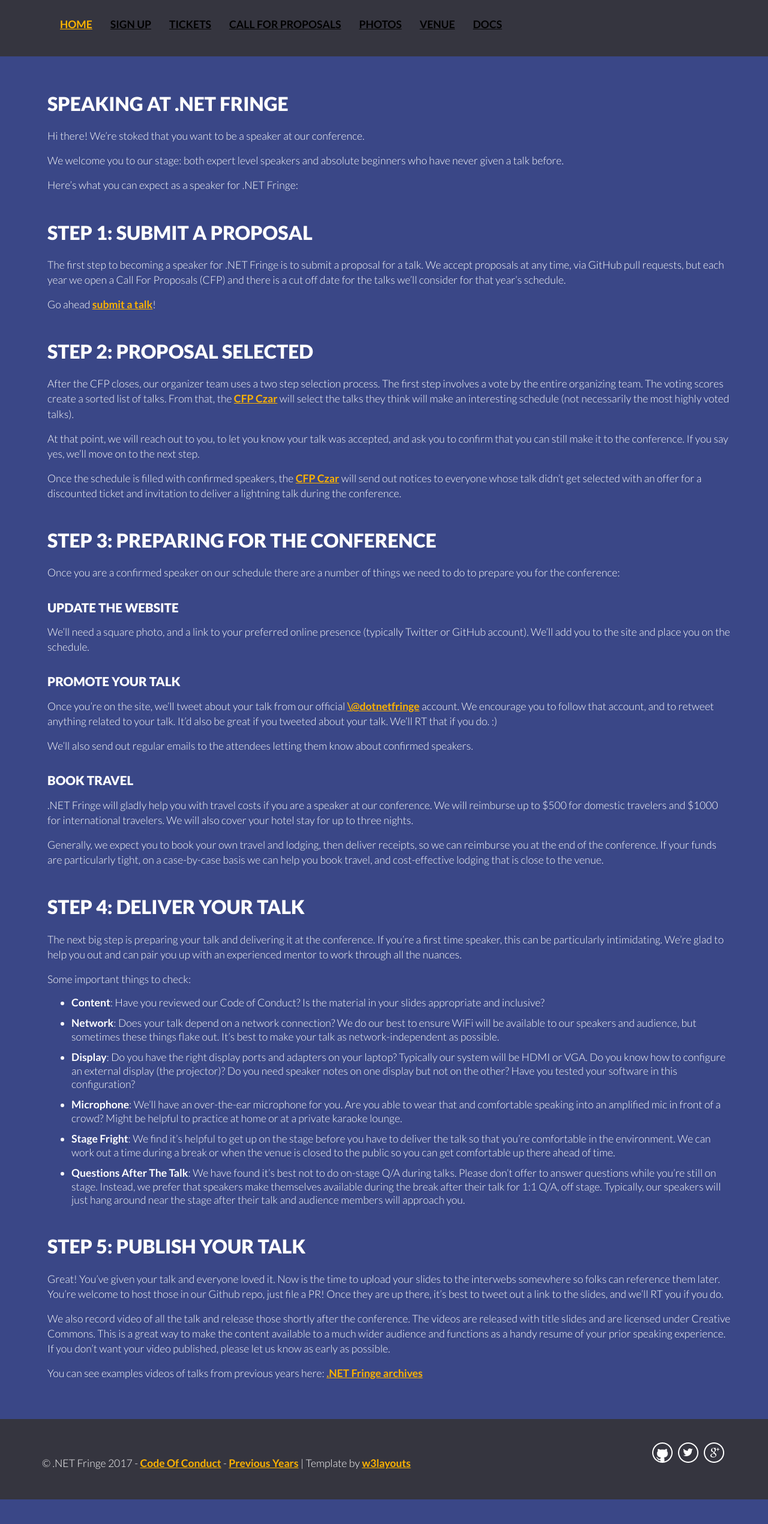
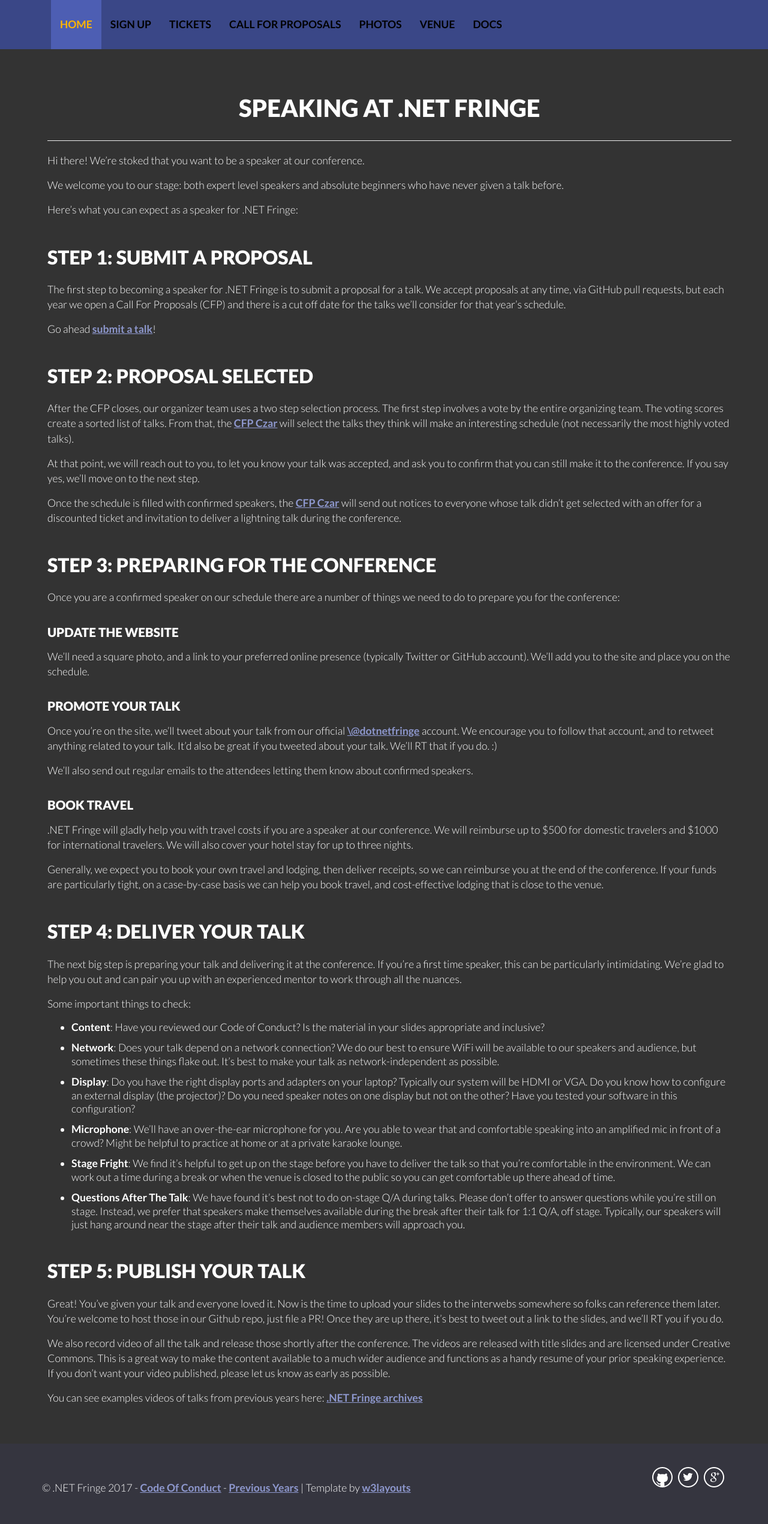
Before and after one commit to dotnetfringe/2017.dotnetfringe.org, a Jekyll site: the page built from docs/speaking.md, in a window 1280 px wide. Shown: the whole page at 60% size. Built offline with Jekyll 4.4.1, drawn with Linux system fonts in a browser that asks for light colours; comment, search, counter and statistics services are not loaded; our own code applies the rules of GitHub Pages for plain Markdown files; before the commit the page ends 2500 px from its top, so only the background shows below that.

Commit message:
color variants, putting them in the nav

```diff
--- a/_sass/_base.scss
+++ b/_sass/_base.scss
@@ -15,6 +15,7 @@
   font-weight: $font-extra-bold;
 }
 h1 {
+  text-align: center;
   margin: 4rem auto 2rem;
   font-size: 2.5rem;
   line-height: 2.7rem;
@@ -40,7 +41,8 @@
   font-size: 1.1rem;
   color: $color-content;
 }
-a {
+// again, specificity needed to override
+a, .copy p a {
   font-weight: $font-bold;
   color: $color-link;
   text-decoration: underline;
--- a/_sass/_nav.scss
+++ b/_sass/_nav.scss
@@ -0,0 +1,19 @@
+.navbar-custom {
+    background-color: $nav-background;
+
+    li {
+        margin: 0 auto;
+
+        &.active a {
+            background-color: $nav-active-background;
+        }
+    }
+
+    a {
+        text-decoration: none;
+        color: #ffffff;
+        &:hover {
+
+        }
+    }
+}
--- a/_sass/_variables.scss
+++ b/_sass/_variables.scss
@@ -1,12 +1,24 @@
+/* Colors, for use here only */
+$richBlue: #4d5eb3;
+$richBlue--darker: #3a4787;
+$richBlue--lighter: #8e98ce;
+$darkGray: #333333;
 
-$color-body: #3a4787;
-$color-link: #FCB200;
-$color-link--hover: #ffffff;
+/* General */
+$color-body: $darkGray;
+$color-link: $richBlue--lighter;
+$color-link--hover: $richBlue;
 $color-content: #ffffff;
 
+/* Font */
+$font-normal: 300;
+$font-bold: 700;
+$font-extra-bold: 900;
+
+/* Animation */
 $transition-speed: 300ms;
 $transition-bez: cubic-bezier(0.165, 0.84, 0.44, 1);
 
-$font-normal: 300;
-$font-bold: 700;
-$font-extra-bold: 900;
+/* Nav */
+$nav-background: $richBlue--darker;
+$nav-active-background: $richBlue;
--- a/docs/speaking.md
+++ b/docs/speaking.md
@@ -2,7 +2,7 @@
 layout: main
 ---
 
-Speaking At .NET Fringe
+# Speaking At .NET Fringe
 -----------------------
 
 Hi there! We're stoked that you want to be a speaker at our conference.
```
